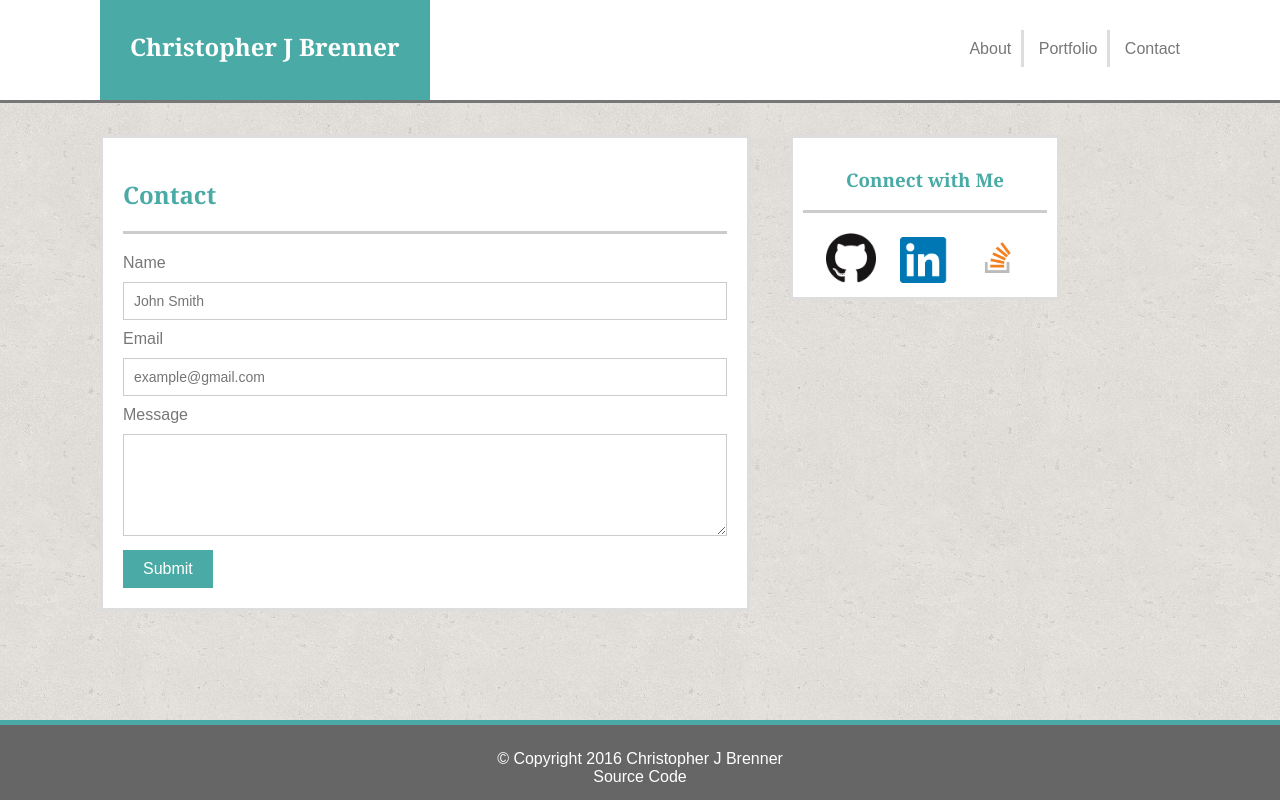
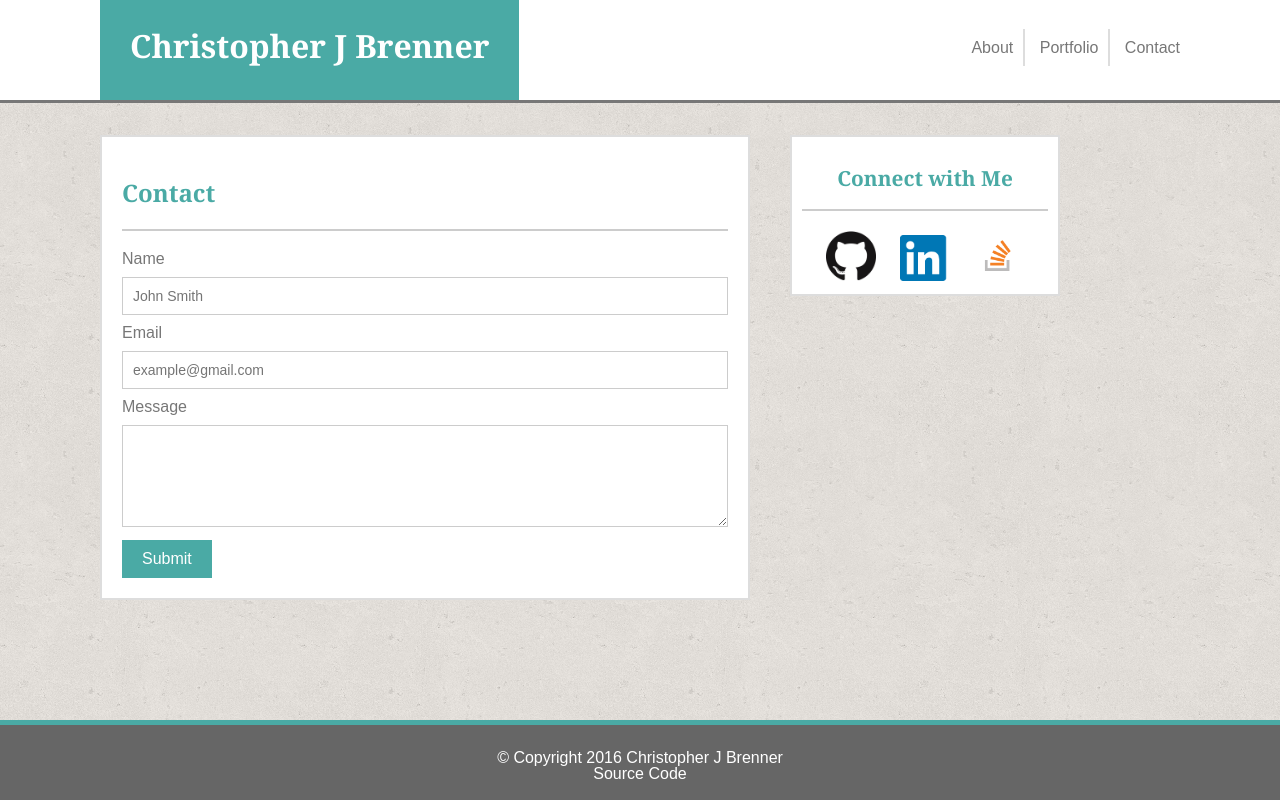
Before and after one commit to cbrenner04/Basic-Portfolio, a PHP site: page /contact.html in a window 1280 px wide. Run offline with PHP 8.4, Linux system fonts and the light colour scheme.

Commit message:
Get styling back to where I want it

```diff
--- a/assets/css/style.css
+++ b/assets/css/style.css
@@ -6,18 +6,34 @@ body {
 	margin-top: 0px;
 	margin-bottom: 0px;
 	margin-left: 100px;
+	display: block;
 }
 
 h1, h2, h3 {
 	font-family: 'Georgia', Times, Times New Roman, serif;
+    -webkit-margin-before: 1em;
+    -webkit-margin-after: 1em;
+    -webkit-margin-start: 0px;
+    -webkit-margin-end: 0px;
 }
 
 h1 {
+	font-size: 2em;
+	font-weight: bold;
 	color: #ffffff;
 }
 
 h2, h3 {
 	color: #4aaaa5;
+	font-weight: bold;
+}
+
+h2 {
+	font-size: 1.5em;
+}
+
+h3 {
+	font-size: 1.3em;
 }
 
 a {
@@ -29,6 +45,13 @@ a:hover {
 	color: #4aaaa5;
 }
 
+p {
+    -webkit-margin-before: 1em;
+    -webkit-margin-after: 1em;
+    -webkit-margin-start: 0px;
+    -webkit-margin-end: 0px;
+}
+
 .navbar {
 	position: fixed;
 	top: 0;
@@ -36,6 +59,7 @@ a:hover {
 	width: 100%;
 	background-color: #ffffff;
 	overflow: hidden;
+	border: 3px;
 	border-style: none none solid none;
 	border-color: #777777;
 	z-index: 2; /*deals with portfolio images issue*/
@@ -63,11 +87,13 @@ a:hover {
 }
 
 #about {
+	border: 2px;
 	border-color: #dddddd;
 	border-style: none solid none none;
 }
 
 #portfolio {
+	border: 2px;
 	border-color: #dddddd;
 	border-style: none solid none none;
 }
@@ -85,6 +111,7 @@ a:hover {
 
 .main-header {
 	background-color: #ffffff;
+	border: 2px;
 	border-color: #cccccc;
 	border-style: none none solid none;
 }
@@ -92,6 +119,7 @@ a:hover {
 .main-content {
 	box-sizing: border-box;
 	background-color: #ffffff;
+	border: 2px;
 	border-color: #dddddd;
 	border-style: solid;
 	clear: both;
@@ -159,6 +187,7 @@ textarea {
 
 .sidebar {
 	box-sizing: border-box;
+	border: 2px;
 	border-color: #dddddd;
 	border-style: solid;
 	float: right;
@@ -170,6 +199,7 @@ textarea {
 }
 
 .connect-header {
+	border: 2px;
 	border-color: #cccccc;
 	border-style: none none solid none;
 }
--- a/contact.html
+++ b/contact.html
@@ -4,7 +4,7 @@
 	<head>
 
 		<title>Basic-Portfolio</title>
-		<!-- <link rel="stylesheet" type="text/css" href="assets/css/reset.css"> -->
+		<link rel="stylesheet" type="text/css" href="assets/css/reset.css">
 		<link rel="stylesheet" type="text/css" href="assets/css/style.css">
 
 	</head>
--- a/portfolio.html
+++ b/portfolio.html
@@ -4,7 +4,7 @@
 	<head>
 
 		<title>Basic-Portfolio</title>
-		<!-- <link rel="stylesheet" type="text/css" href="assets/css/reset.css"> -->
+		<link rel="stylesheet" type="text/css" href="assets/css/reset.css">
 		<link rel="stylesheet" type="text/css" href="assets/css/style.css">
 
 	</head>
```
